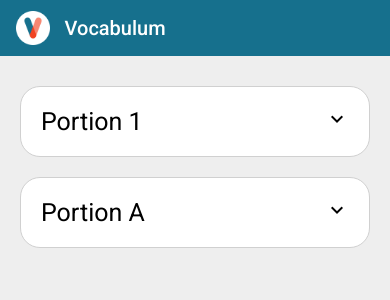
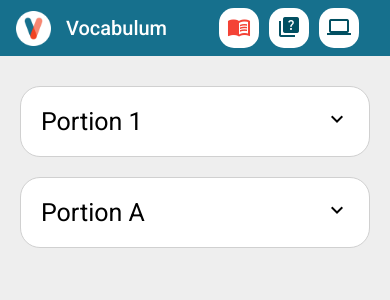
Before and after one commit to JupiterPi/vocabulum-webapp, an Angular app in the folder frontend/app/: page / in a window 390 px wide. Shown: the top 300 px of the page. Built offline with nearby package versions, Linux system fonts and the light colour scheme.

Commit message:
design for top navigation bar

```diff
--- a/frontend/app/src/app/app.component.css
+++ b/frontend/app/src/app/app.component.css
@@ -31,7 +31,7 @@ mat-toolbar {
 }
 
 .logo-icon {
-  height: 60%;
+  height: 35px;
   margin-right: 15px;
 }
 
@@ -44,3 +44,76 @@ mat-toolbar {
   height: 30%;
   /*background-color: darkslategrey;*/
 }
+
+/*
+#toolbar-navigation-container {
+  position: relative;
+  left: 50%;
+  !*transform: translateX(-50%);*!
+}*/
+
+/*mat-toolbar {
+  display: flex;
+}*/
+
+/* toolbar sections */
+
+#toolbar-container {
+  display: flex;
+  width: 100vw;
+}
+
+.toolbar-section {
+  width: 33%;
+}
+
+#toolbar-section-title {
+  display: flex;
+  align-items: center;
+}
+
+#toolbar-section-tabs {
+  display: flex;
+  justify-content: center;
+  gap: 10px;
+}
+
+.tab-button {
+  width: 45px;
+  height: 45px;
+  background-color: white;
+  //border: #d0d0d0 1px solid;
+  border: none;
+  padding: 5px;
+  border-radius: 15px;
+  cursor: pointer;
+  color: #014f61;
+}
+.tab-button.current-tab {
+  //background-color: #f44336;
+  //border: 2px solid #f44336;
+  color: #f44336;
+}
+
+#toolbar-sections-spacer {
+  display: none;
+}
+@media screen and (max-width: 600px) {
+  .toolbar-section {
+    width: auto;
+  }
+
+  #toolbar-container {
+    gap: 15px;
+  }
+
+  #toolbar-sections-spacer {
+    display: inline-block;
+    flex: 1 1 auto;
+  }
+
+  .tab-button {
+    width: 40px;
+    height: 40px;
+  }
+}
--- a/frontend/app/src/app/app.component.html
+++ b/frontend/app/src/app/app.component.html
@@ -1,30 +1,29 @@
-<!--<mat-drawer-container class="nav-container" autosize>-->
-  <!--<mat-drawer class="nav-sidenav" mode="over" #drawer>
+<mat-toolbar color="primary">
+  <div id="toolbar-container">
 
-    <h2 id="nav-header">Vocabulum</h2>
-    &lt;!&ndash;<mat-selection-list multiple="false" id="nav-selection-list">
-      <mat-list-option
-        *ngFor="let page of pages"
-        [selected]="page.selected"
-        [routerLink]="page.route"
-        (click)="drawer.toggle()"
-      >
-        {{page.title}}
-      </mat-list-option>
-    </mat-selection-list>&ndash;&gt;
+    <!--<button mat-icon-button class="nav-left-button"><mat-icon>menu</mat-icon></button>-->
+    <div class="toolbar-section" id="toolbar-section-title">
+      <img src="/assets/logo/vocabulum_logo_circle.png" alt="Logo" class="logo-icon">
+      <a id="home-link">Vocabulum</a>
+    </div>
 
-  </mat-drawer>-->
+    <div id="toolbar-sections-spacer"></div>
 
-<mat-toolbar color="primary">
-  <!--<button mat-icon-button class="nav-left-button" (click)="drawer.toggle()"><mat-icon>menu</mat-icon></button>-->
-  <img src="/assets/logo/vocabulum_logo_circle.png" alt="Logo" class="logo-icon">
-  <a id="home-link">Vocabulum</a>
+    <div class="toolbar-section" id="toolbar-section-tabs">
+      <button class="tab-button" [class.current-tab]="true" mat-ripple matTooltip="Dictionary">
+        <mat-icon>menu_book</mat-icon>
+      </button>
+      <button class="tab-button" [class.current-tab]="false" mat-ripple matTooltip="Trainer">
+        <mat-icon>quiz</mat-icon>
+      </button>
+      <button class="tab-button" [class.current-tab]="false" mat-ripple matTooltip="Translation Assistance">
+        <mat-icon>laptop</mat-icon>
+      </button>
+    </div>
+
+    <div class="toolbar-section"></div>
+
+  </div>
 </mat-toolbar>
 
 <router-outlet></router-outlet>
-
-  <!--<app-bottom-bar [floored]="floored"></app-bottom-bar>
-
-  <div #filler></div>-->
-
-<!--</mat-drawer-container>-->
--- a/frontend/app/src/app/app.module.ts
+++ b/frontend/app/src/app/app.module.ts
@@ -11,6 +11,7 @@ import {RouterModule} from "@angular/router";
 import {MatIconModule} from "@angular/material/icon";
 import {MatButtonModule} from "@angular/material/button";
 import {MatRippleModule} from "@angular/material/core";
+import {MatTooltipModule} from "@angular/material/tooltip";
 
 @NgModule({
   declarations: [
@@ -28,7 +29,8 @@ import {MatRippleModule} from "@angular/material/core";
         MatToolbarModule,
         MatIconModule,
         MatButtonModule,
-    MatRippleModule
+        MatRippleModule,
+        MatTooltipModule
     ],
   providers: [],
   bootstrap: [AppComponent]
--- a/frontend/app/src/app/portions-overview/portions-overview.component.css
+++ b/frontend/app/src/app/portions-overview/portions-overview.component.css
@@ -4,6 +4,7 @@
   flex-direction: column;
   align-items: center;
   gap: 20px;
+  padding-bottom: 20px;
 }
 
 .portion-container {
--- a/frontend/app/src/index.html
+++ b/frontend/app/src/index.html
@@ -5,7 +5,7 @@
   <title>Vocabulum</title>
   <base href="/">
   <meta name="viewport" content="width=device-width, initial-scale=1">
-  <link rel="icon" type="image/x-icon" href="favicon.ico">
+  <link rel="icon" type="image/x-icon" href="/assets/logo/vocabulum_logo_circle.png">
   <link rel="preconnect" href="https://fonts.gstatic.com">
   <link href="https://fonts.googleapis.com/css2?family=Roboto:wght@300;400;500&display=swap" rel="stylesheet">
   <link href="https://fonts.googleapis.com/icon?family=Material+Icons" rel="stylesheet">
--- a/frontend/app/src/styles.css
+++ b/frontend/app/src/styles.css
@@ -4,6 +4,7 @@ body {
   margin: 0;
   font-family: Roboto, "Helvetica Neue", sans-serif;
   background-color: #eeeeee !important;
+  height: 100vh;
 }
 
 .mat-drawer-container {
```
Lines whose indentation alone changed are shown as unchanged.
